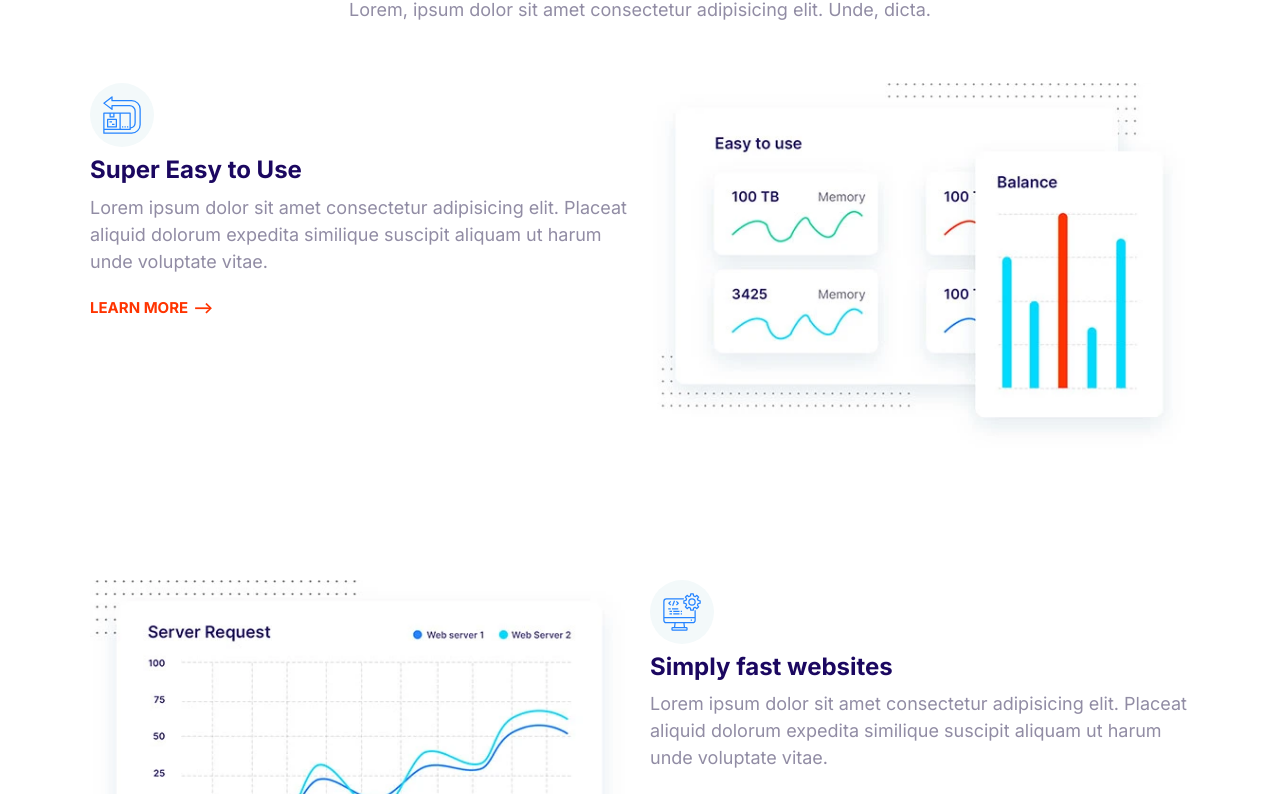
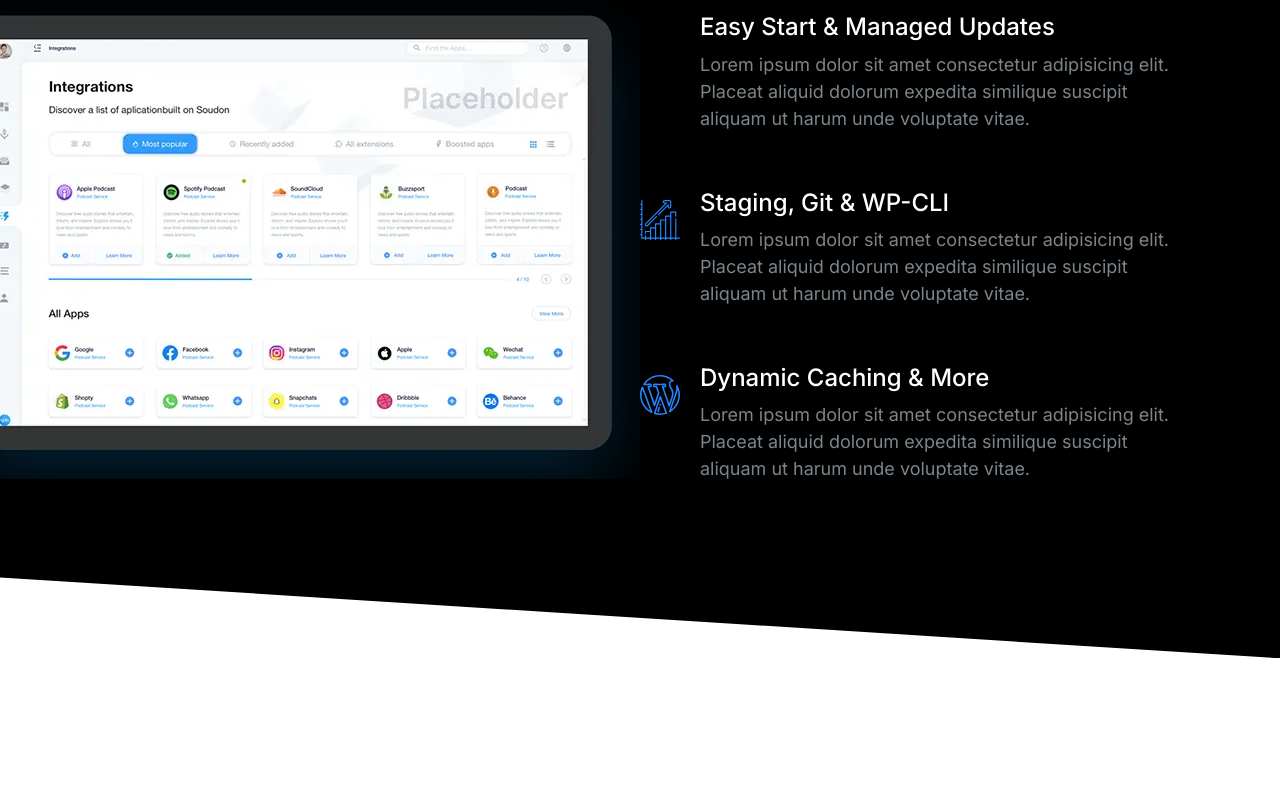
Before and after one commit to mrbilalashraf/Hosting-Website, a plain HTML site: page index.html in a window 1280 px wide. Shown: the part 151-945 px from the top of the page. After the commit the page ends 809 px from the top, so only its background shows below. Drawn offline with Linux system fonts and the light colour scheme.

Commit message:
Build the showcase component.

```diff
--- a/css/styles.css
+++ b/css/styles.css
@@ -14,6 +14,11 @@
 }
 
 /* Typography */
+
+::selection {
+    background: var(--color-primary);
+    color: #fff;
+}
 
 html {
     font-size: 62.5%;
@@ -42,6 +47,7 @@ h2 {
 
 h3 {
     font-size: 3rem;
+    font-weight: 500;
 }
 
 p {
@@ -135,7 +141,6 @@ a {
 .list {
     list-style: none;
     padding-left: 0px;
-    color: var(--color-headings);
 }
 
 .list--inline .list__item {
@@ -146,6 +151,7 @@ a {
 .list--tick {
     list-style-image: url(/images/tick.svg);
     padding-left: 3rem;
+    color: var(--color-headings);
 }
 
 .list--tick .list__item {
@@ -421,6 +427,7 @@ a {
 
 .media {
     display: flex;
+    margin-bottom: 4rem;
 }
 
 .media__title {
@@ -630,18 +637,20 @@ a {
     color: #7b858b;
 }
 
-.block--dark .block__heading {
+.block--dark h1,
+.block--dark h2,
+.block--dark h3 {
     color: #fff;
 }
 
 .block--skewed-right {
     padding-bottom: calc(var(--padding-vertical) + 4rem);
-    clip-path: polygon(0% 0%, 100% 0%, 100% 100%, 0% 80%);
+    clip-path: polygon(0% 0%, 100% 0%, 100% 100%, 0% 90%);
 }
 
 .block--skewed-left {
     padding-bottom: calc(var(--padding-vertical) + 4rem);
-    clip-path: polygon(0% 0%, 100% 0%, 100% 80%, 0% 100%);
+    clip-path: polygon(0% 0%, 100% 0%, 100% 90%, 0% 100%);
 }
 
 .container {
@@ -714,10 +723,6 @@ a {
 }
 
 /* Hero */
-
-.hero {
-    clip-path: polygon(0% 0%, 100% 0%, 100% 90%, 0% 100%);
-}
 
 .hero__tagline {
     font-size: 2rem;
@@ -802,3 +807,24 @@ a {
         order: 2;
     }
 }
+
+/* Showcase block */
+
+.block-showcase__picture > img {
+    width: 100%;
+}
+
+@media screen and (min-width: 768px) {
+    .block-showcase .grid {
+        grid-template-columns: 50% 50%;
+    }
+
+    .block-showcase__picture {
+
+        justify-self: end;
+    }
+    .block-showcase__picture > img {
+        width: auto;
+        max-width: 700px;
+    }
+}
--- a/index.html
+++ b/index.html
@@ -14,113 +14,74 @@
     <link rel="stylesheet" href="/css/styles.css" />
   </head>
   <body>
-    <section class="block container">
+    <section class="block block--dark block--skewed-right block-showcase">
       <header class="block__header">
-        <h2>Host On The Cloud to Keep Growing</h2>
-        <p>
-          Lorem, ipsum dolor sit amet consectetur adipisicing elit. Unde, dicta.
-        </p>
+        <h2>User-friendly Control Panel</h2>
       </header>
-      <article class="grid grid--1x2 feature">
-        <div class="feature__content">
-          <span class="icon-container">
-            <svg class="icon icon--primary">
-              <use xlink:href="images/sprite.svg#easy"></use>
-            </svg>
-          </span>
-          <h3 class="feature__heading">Super Easy to Use</h3>
-          <p>
-            Lorem ipsum dolor sit amet consectetur adipisicing elit. Placeat
-            aliquid dolorum expedita similique suscipit aliquam ut harum unde
-            voluptate vitae.
-          </p>
-          <a href="#" class="link-arrow">Learn More</a>
-        </div>
-        <picture>
+      <div class="container grid grid--1x2">
+        <picture class="block-showcase__picture">
           <source
             type="image/webp"
-            srcset="images/easy.webp 1x, images/easy@2x.webp 2x" />
+            srcset="images/ipad.webp 1x, images/ipad@2x.webp 2x" />
           <source
-            type="image/jpg"
-            srcset="images/easy.jpg 1x, images/easy@2x.jpg 2x" />
-          <img class="feature__image" src="images/easy@2x.jpg" alt=""
+            type="image/png"
+            srcset="images/ipad.png 1x, images/ipad@2x.png 2x" />
+          <img src="images/ipad.png" alt=""
         /></picture>
-      </article>
-      <article class="grid grid--1x2 feature">
-        <div class="feature__content">
-          <span class="icon-container">
+        <ul class="list">
+          <li>
+            <div class="media">
+              <div class="media__image">
                 <svg class="icon icon--primary">
-              <use xlink:href="images/sprite.svg#computer"></use>
+                  <use xlink:href="images/sprite.svg#snap"></use>
                 </svg>
-          </span>
-          <h3 class="feature__heading">Simply fast websites</h3>
+              </div>
+              <div class="media__body">
+                <h3 class="media__title">Easy Start & Managed Updates</h3>
                 <p>
-            Lorem ipsum dolor sit amet consectetur adipisicing elit. Placeat
-            aliquid dolorum expedita similique suscipit aliquam ut harum unde
-            voluptate vitae.
+                  Lorem ipsum dolor sit amet consectetur adipisicing elit.
+                  Placeat aliquid dolorum expedita similique suscipit aliquam ut
+                  harum unde voluptate vitae.
                 </p>
-          <a href="#" class="link-arrow">Learn More</a>
               </div>
-        <picture>
-          <source
-            type="image/webp"
-            srcset="images/fast.webp 1x, images/fast@2x.webp 2x" />
-          <source
-            type="image/jpg"
-            srcset="images/fast.jpg 1x, images/fast@2x.jpg 2x" />
-          <img class="feature__image" src="images/fast@2x.jpg" alt=""
-        /></picture>
-      </article>
-      <article class="grid grid--1x2 feature">
-        <div class="feature__content">
-          <span class="icon-container">
+            </div>
+          </li>
+          <li>
+            <div class="media">
+              <div class="media__image">
                 <svg class="icon icon--primary">
-              <use xlink:href="images/sprite.svg#settings"></use>
+                  <use xlink:href="images/sprite.svg#growth"></use>
                 </svg>
-          </span>
-          <h3 class="feature__heading">Wordpress made easy</h3>
+              </div>
+              <div class="media__body">
+                <h3 class="media__title">Staging, Git & WP-CLI</h3>
                 <p>
-            Lorem ipsum dolor sit amet consectetur adipisicing elit. Placeat
-            aliquid dolorum expedita similique suscipit aliquam ut harum unde
-            voluptate vitae.
+                  Lorem ipsum dolor sit amet consectetur adipisicing elit.
+                  Placeat aliquid dolorum expedita similique suscipit aliquam ut
+                  harum unde voluptate vitae.
                 </p>
-          <a href="#" class="link-arrow">Learn More</a>
               </div>
-        <picture>
-          <source
-            type="image/webp"
-            srcset="images/wordpress.webp 1x, images/wordpress@2x.webp 2x" />
-          <source
-            type="image/jpg"
-            srcset="images/wordpress.jpg 1x, images/wordpress@2x.jpg 2x" />
-          <img class="feature__image" src="images/wordpress@2x.jpg" alt=""
-        /></picture>
-      </article>
-      <article class="grid grid--1x2 feature">
-        <div class="feature__content">
-          <span class="icon-container">
+            </div>
+          </li>
+          <li>
+            <div class="media">
+              <div class="media__image">
                 <svg class="icon icon--primary">
-              <use xlink:href="images/sprite.svg#clock"></use>
+                  <use xlink:href="images/sprite.svg#wordpress"></use>
                 </svg>
-          </span>
-          <h3 class="feature__heading">24/7 Expert Support</h3>
+              </div>
+              <div class="media__body">
+                <h3 class="media__title">Dynamic Caching & More</h3>
                 <p>
-            Lorem ipsum dolor sit amet consectetur adipisicing elit. Placeat
-            aliquid dolorum expedita similique suscipit aliquam ut harum unde
-            voluptate vitae.
+                  Lorem ipsum dolor sit amet consectetur adipisicing elit.
+                  Placeat aliquid dolorum expedita similique suscipit aliquam ut
+                  harum unde voluptate vitae.
                 </p>
-          <a href="#" class="link-arrow">Learn More</a>
               </div>
-        <picture>
-          <source
-            type="image/webp"
-            srcset="images/support.webp 1x, images/support@2x.webp 2x" />
-          <source
-            type="image/jpg"
-            srcset="images/support.jpg 1x, images/support@2x.jpg 2x" />
-          <img class="feature__image" src="images/support@2x.jpg" alt=""
-        /></picture>
-      </article>
+            </div>
+          </li>
+        </ul>
+      </div>
     </section>
   </body>
 </html>
```
Also changed, not shown: components/showcase.html (added, +69 -0 lines), images/ipad.png (added), images/ipad.webp (added), images/ipad@2x.png (added), images/ipad@2x.webp (added). Lines whose indentation alone changed are shown as unchanged.
